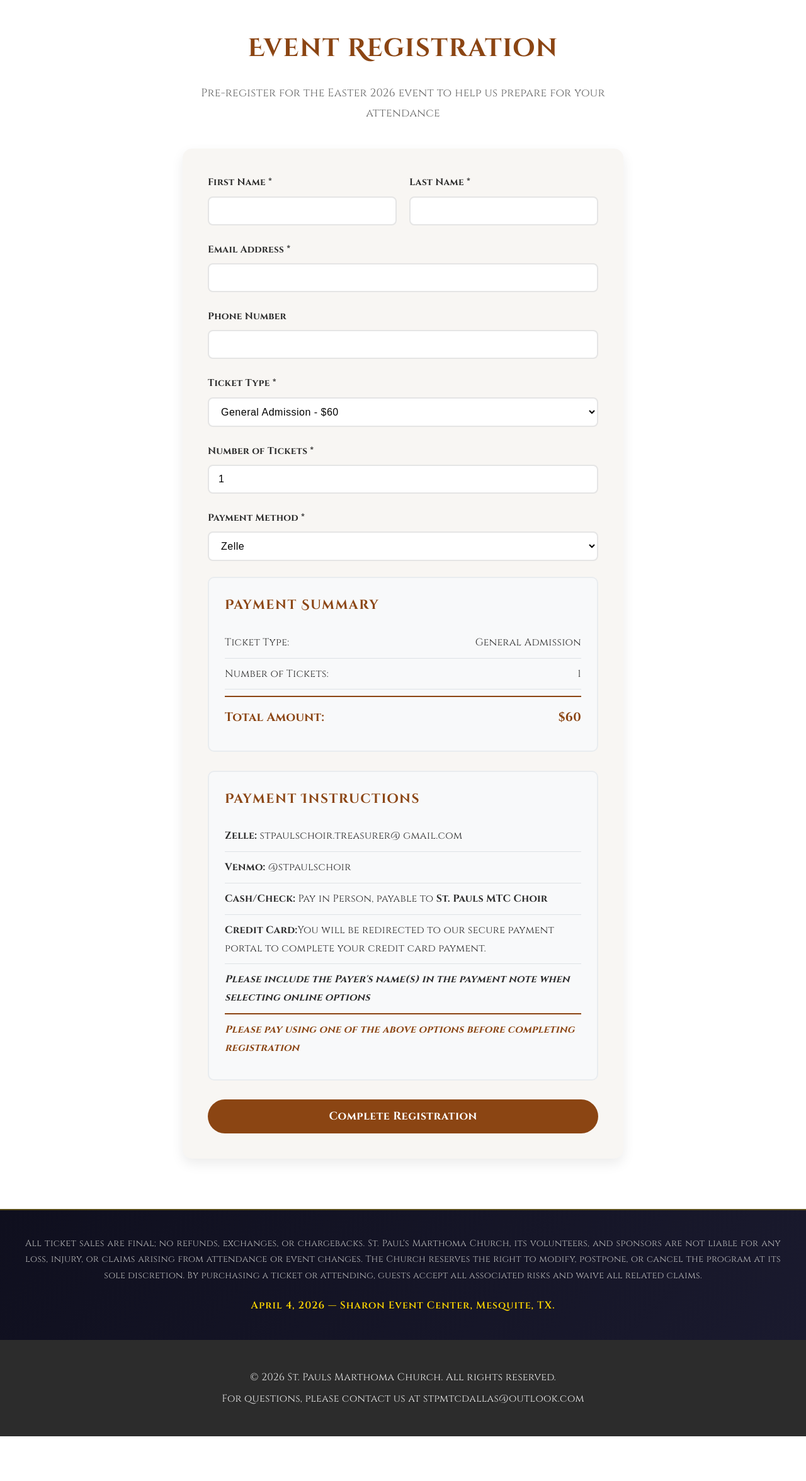
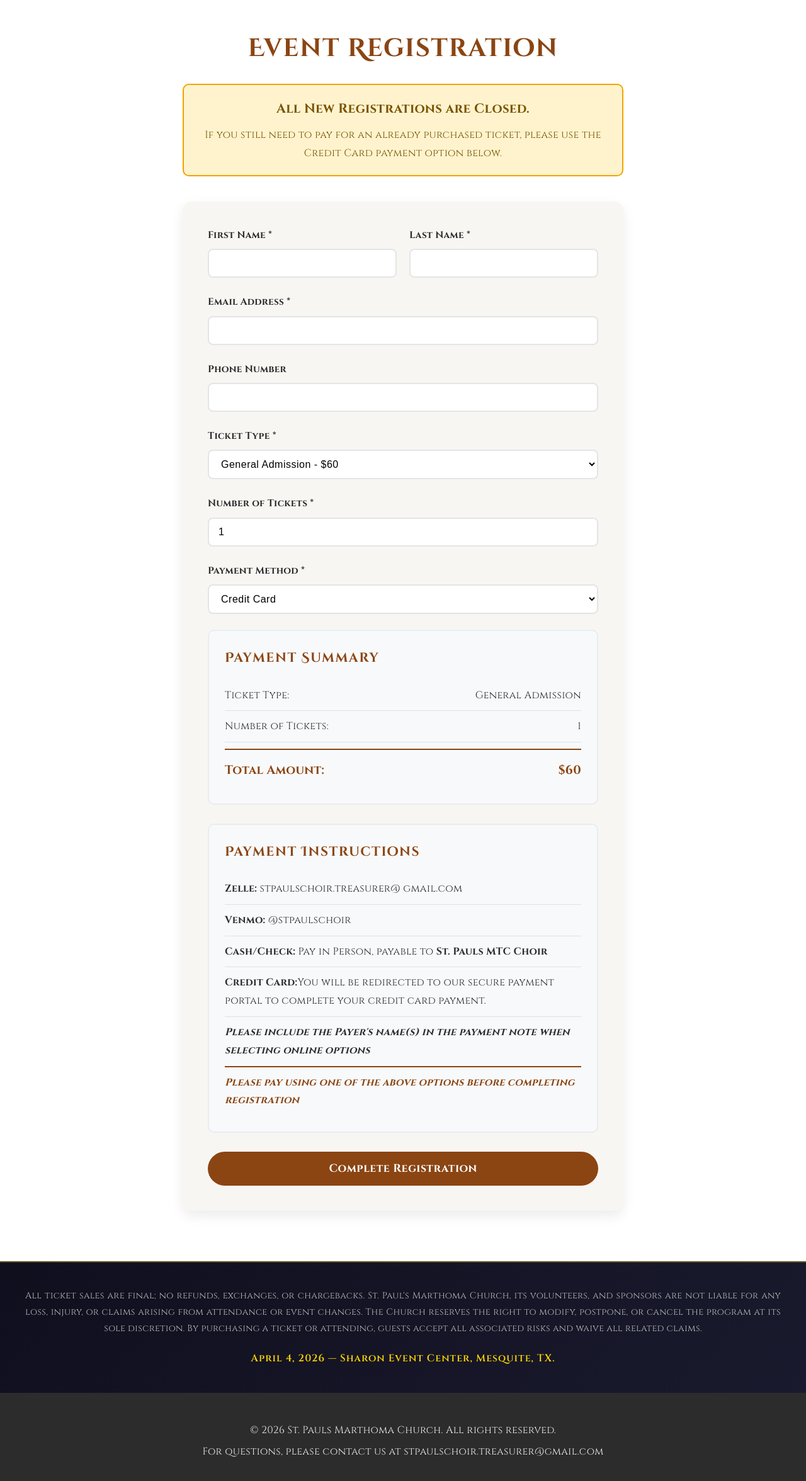
Before and after one commit to ripsonthomascloud-git/spc-easter-2026, a React (Vite) app: page / in a window 1280 px wide. Shown: the part 6114-8466 px from the top of the page at 63% size. Before the commit the page ends 8395 px from the top, so only its background shows below. Built offline with nearby package versions, Linux system fonts and the light colour scheme; no server answers.

Commit message:
Sold Out

```diff
--- a/src/components/Footer.jsx
+++ b/src/components/Footer.jsx
@@ -6,7 +6,7 @@ const Footer = () => {
     <footer className={styles.footer}>
       <div className={styles.container}>
         <p>&copy; 2026 St. Pauls Marthoma Church. All rights reserved.</p>
-        <p>For questions, please contact us at stpmtcdallas@outlook.com</p>
+        <p>For questions, please contact us at stpaulschoir.treasurer@gmail.com</p>
       </div>
     </footer>
   );
--- a/src/components/RegistrationSection.jsx
+++ b/src/components/RegistrationSection.jsx
@@ -7,7 +7,7 @@ import styles from '../styles/RegistrationSection.module.css';
 const RegistrationSection = () => {
   const { loading, error, success, submitRegistration, resetState } = useFirebase();
   const formMessageRef = useRef(null);
-  const [paymentMethod, setPaymentMethod] = useState('zelle'); // 'zelle', 'venmo', or 'credit-card'
+  const [paymentMethod, setPaymentMethod] = useState('credit-card'); // 'zelle', 'venmo', or 'credit-card'
   const [showTicketModal, setShowTicketModal] = useState(false);
   const [ticketData, setTicketData] = useState(null);
   const [pendingCreditCardRedirect, setPendingCreditCardRedirect] = useState(false);
@@ -113,7 +113,7 @@ const RegistrationSection = () => {
 
     // Otherwise, reset form and show success message
     resetForm();
-    setPaymentMethod('zelle');
+    setPaymentMethod('credit-card');
 
     // Scroll to success message
     setTimeout(() => {
@@ -127,9 +127,10 @@ const RegistrationSection = () => {
     <section id="registration" className={styles.registrationSection}>
       <div className={styles.container}>
         <h2 className={styles.sectionTitle}>Event Registration</h2>
-        <p className={styles.registrationIntro}>
-          Pre-register for the Easter 2026 event to help us prepare for your attendance
-        </p>
+        <div className={styles.registrationClosedBanner}>
+          <strong>All New Registrations are Closed.</strong>
+          <p>If you still need to pay for an already purchased ticket, please use the Credit Card payment option below.</p>
+        </div>
 
         <form onSubmit={handleSubmit} className={styles.registrationForm}>
           <div className={styles.formRow}>
@@ -237,10 +238,6 @@ const RegistrationSection = () => {
               onChange={(e) => setPaymentMethod(e.target.value)}
               required
             >
-              <option value="zelle">Zelle</option>
-              <option value="venmo">Venmo</option>
-              <option value="cash">Cash</option>
-              <option value="check">Check</option>
               <option value="credit-card">Credit Card</option>
             </select>
           </div>
--- a/src/components/SponsorTier.jsx
+++ b/src/components/SponsorTier.jsx
@@ -10,7 +10,7 @@ const SponsorTier = ({
   delay = 0
 }) => {
   const handleBecomeSponsor = () => {
-    const email = 'stpmtcdallas@outlook.com';
+    const email = 'stpaulschoir.treasurer@gmail.com';
     const subject = `${tier} Sponsorship Inquiry - Easter 2026`;
     const body = `Hello,\n\nI am interested in becoming a ${tier} for the SPC Easter 2026 event.\n\nPlease provide more information about the sponsorship opportunities.\n\nThank you!`;
     window.location.href = `mailto:${email}?subject=${encodeURIComponent(subject)}&body=${encodeURIComponent(body)}`;
--- a/src/components/SponsorsSection.jsx
+++ b/src/components/SponsorsSection.jsx
@@ -86,10 +86,10 @@ const SponsorsSection = () => {
             Interested in a custom sponsorship package?
           </p>
           <a
-            href="mailto:stpmtcdallas@outlook.com"
+            href="mailto:stpaulschoir.treasurer@gmail.com"
             className={styles.ctaLink}
           >
-            Contact us at stpmtcdallas@outlook.com
+            Contact us at stpaulschoir.treasurer@gmail.com
           </a>
         </div>
       </div>
--- a/src/components/TicketCard.jsx
+++ b/src/components/TicketCard.jsx
@@ -37,10 +37,10 @@ const TicketCard = ({
         ))}
       </ul>
       <button
-        className={`${styles.selectButton} ${isPopular ? styles.popularButton : ''}`}
-        onClick={onSelectTicket}
+        className={`${styles.selectButton} ${styles.soldOutButton}`}
+        disabled
       >
-        Select Ticket
+        Sold Out
       </button>
     </div>
   );
--- a/src/styles/RegistrationSection.module.css
+++ b/src/styles/RegistrationSection.module.css
@@ -25,6 +25,28 @@
   max-width: 700px;
   margin-left: auto;
   margin-right: auto;
+}
+
+.registrationClosedBanner {
+  text-align: center;
+  background-color: #fff3cd;
+  border: 2px solid #f0a500;
+  border-radius: 10px;
+  padding: 20px 30px;
+  margin: 0 auto 40px;
+  max-width: 700px;
+  color: #7a5300;
+}
+
+.registrationClosedBanner strong {
+  display: block;
+  font-size: 1.3rem;
+  margin-bottom: 8px;
+}
+
+.registrationClosedBanner p {
+  font-size: 1rem;
+  margin: 0;
 }
 
 .registrationForm {
--- a/src/styles/TicketOptionsSection.module.css
+++ b/src/styles/TicketOptionsSection.module.css
@@ -168,6 +168,20 @@
   animation: none;
 }
 
+.soldOutButton {
+  background-color: #999;
+  color: #fff;
+  cursor: not-allowed;
+  opacity: 0.75;
+  animation: none;
+}
+
+.soldOutButton:hover {
+  background-color: #999;
+  transform: none;
+  box-shadow: none;
+}
+
 /* Responsive Design */
 @media (max-width: 1199px) {
   .ticketGrid {
--- a/src/utils/ticketGenerator.js
+++ b/src/utils/ticketGenerator.js
@@ -6,7 +6,7 @@ export const EVENT_CONFIG = {
   date: 'April 4, 2026',
   time: '6:00 PM',
   location: 'Sharon Event Center, 940 Barnes Bridge Rd, Mesquite, TX 75150',
-  organizerEmail: 'stpmtcdallas@outlook.com'
+  organizerEmail: 'stpaulschoir.treasurer@gmail.com'
 };
 
 /**
```
